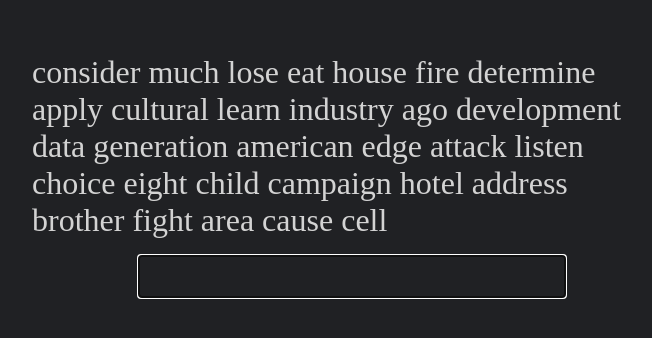
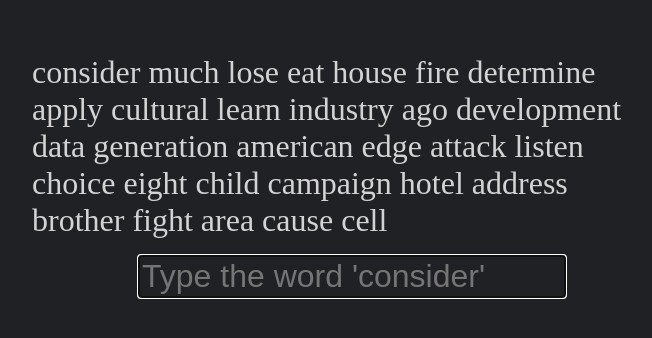
Before and after one commit to robledop/typing-practice, a plain HTML site: page index.html in a window 1280 px wide. Shown: the part 224-562 px from the top of the page, without its empty margins (288-940 px from the left). Drawn offline with Linux system fonts and the light colour scheme.

Commit message:
minor changes

```diff
--- a/index.html
+++ b/index.html
@@ -14,7 +14,7 @@
         <div id="header"></div>
         <div id="text"> </div>
 
-        <input type="text" id="input" spellcheck="false">
+        <input type="text" id="input" placeholder="Start typing here..." spellcheck="false">
         <div id="footer"></div>
     </div>
     <script type="module" src="script.js"></script>
```
